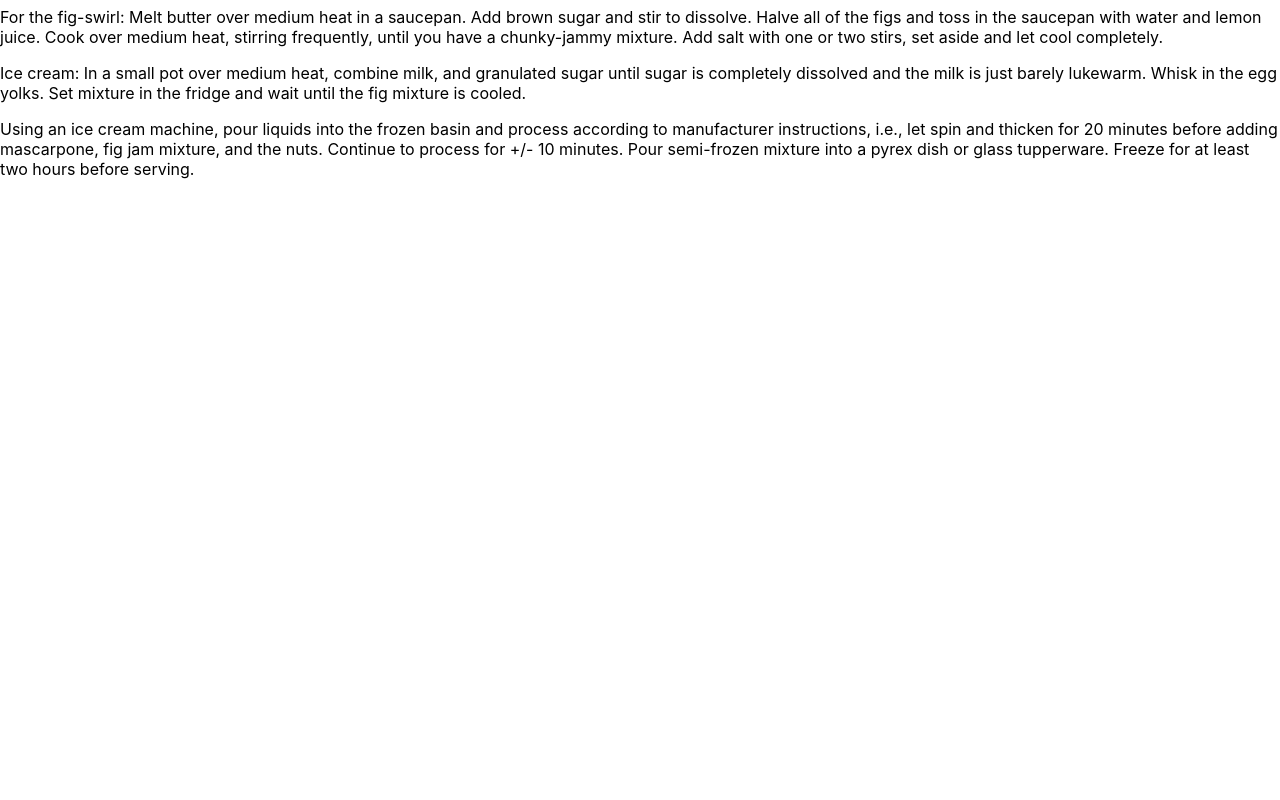
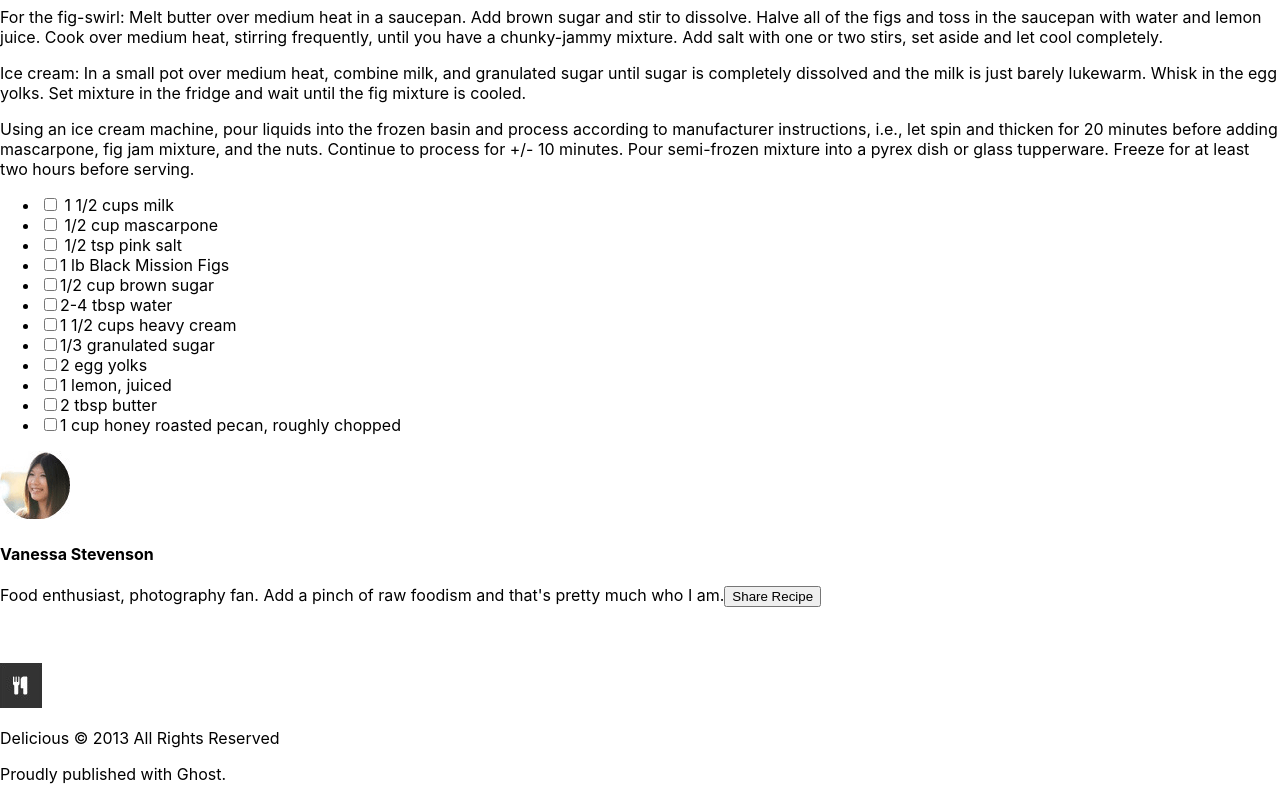
Before and after one commit to SjaanHydrick/chocolate-pizza-react, a React (Create React App) app: page / in a window 1280 px wide. Shown: the part 916-1716 px from the top of the page. Before the commit the page ends 1111 px from the top, so only its background shows below. Built offline with nearby package versions, Linux system fonts and the light colour scheme.

Commit message:
added ingredients and footer

```diff
--- a/src/App.js
+++ b/src/App.js
@@ -1,6 +1,7 @@
-import logo from './logo.svg';
 import Header from './Header.js'
 import Body from './Body.js'
+import Ingredients from './Ingredients.js'
+import Footer from './Footer.js'
 import './App.css';
 
 function App() {
@@ -8,35 +9,9 @@ function App() {
         <div>
             <Header />
             <Body />
+            <Ingredients />
+            <Footer />
 
-    {/* <div id="ingredients">
-        <ul>
-            <li><input type="checkbox"> 1 1/2 cups milk</li>
-            <li><input type="checkbox"> 1/2 cup mascarpone</li>
-            <li><input type="checkbox"> 1/2 tsp pink salt</li>
-            <li><input type="checkbox">1 lb Black Mission Figs</li>
-            <li><input type="checkbox">1/2 cup brown sugar</li>
-            <li><input type="checkbox">2-4 tbsp water</li>
-            <li><input type="checkbox">1 1/2 cups heavy cream</li>
-            <li id="strikethru"><input type="checkbox">1/3 granulated sugar</li>
-            <li id="strikethru"><input type="checkbox">2 egg yolks</li>
-            <li><input type="checkbox">1 lemon, juiced</li>
-            <li><input type="checkbox">2 tbsp butter</li>
-            <li><input type="checkbox">1 cup honey roasted pecan, roughly chopped</li>
-        </ul>
-    </div>
-<footer>
-    <img id="van" src="./lab-assets/van-pic.png">
-    <h4>Vanessa Stevenson</h4>
-    <p>Food enthusiast, photography fan. Add a pinch of raw foodism and that's pretty much who I am.<button>Share Recipe</button></p>
-    <br>
-    <br>
-    <img id="foot-logo" src="./lab-assets/logo.png">
-    <div class="gray">
-        <p>Delicious &copy; 2013  All Rights Reserved</p>
-        <p>Proudly published with Ghost.</p>
-    </div>
-</footer> */}
 
         </div>
     );
--- /dev/null
+++ b/src/Footer.js
@@ -0,0 +1,24 @@
+import React, { Component } from 'react'
+import van from './assets/van-pic.png'
+import foot from './assets/logo.png'
+
+export default class Footer extends Component {
+    render() {
+        return (
+            <div>
+
+                <img id="van" src={van} alt="van" />
+                <h4>Vanessa Stevenson</h4>
+                <p>Food enthusiast, photography fan. Add a pinch of raw foodism and that's pretty much who I am.<button>Share Recipe</button></p>
+                <br />
+                <br />
+                <img id="foot-logo" src={foot} alt="foot" />
+                <div class="gray">
+                    <p>Delicious &copy; 2013  All Rights Reserved</p>
+                    <p>Proudly published with Ghost.</p>
+                </div>
+
+            </div>
+        )
+    }
+}
--- /dev/null
+++ b/src/Ingredients.js
@@ -0,0 +1,25 @@
+import React, { Component } from 'react'
+
+export default class Ingredients extends Component {
+    render() {
+        return (
+            <div>
+
+                <ul>
+                    <li><input type="checkbox" /> 1 1/2 cups milk</li>
+                    <li><input type="checkbox" /> 1/2 cup mascarpone</li>
+                    <li><input type="checkbox" /> 1/2 tsp pink salt</li>
+                    <li><input type="checkbox" />1 lb Black Mission Figs</li>
+                    <li><input type="checkbox" />1/2 cup brown sugar</li>
+                    <li><input type="checkbox" />2-4 tbsp water</li>
+                    <li><input type="checkbox" />1 1/2 cups heavy cream</li>
+                    <li><input type="checkbox" />1/3 granulated sugar</li>
+                    <li><input type="checkbox" />2 egg yolks</li>
+                    <li><input type="checkbox" />1 lemon, juiced</li>
+                    <li><input type="checkbox" />2 tbsp butter</li>
+                    <li><input type="checkbox" />1 cup honey roasted pecan, roughly chopped</li>
+                </ul>
+            </div>
+        )
+    }
+}
```
Lines whose indentation alone changed are shown as unchanged.
